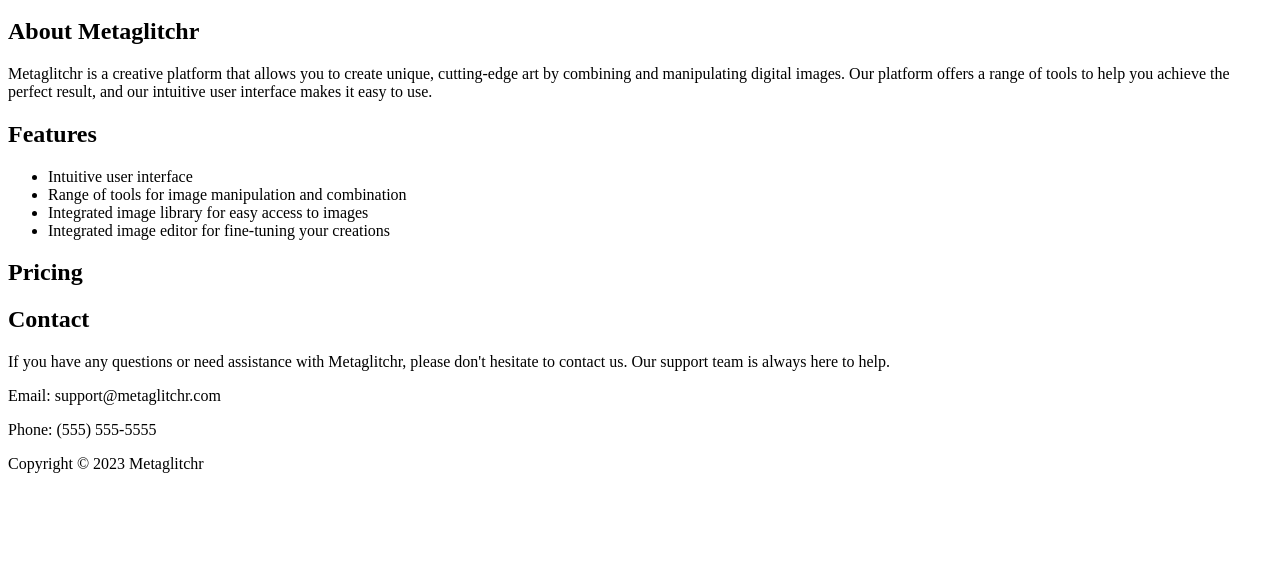
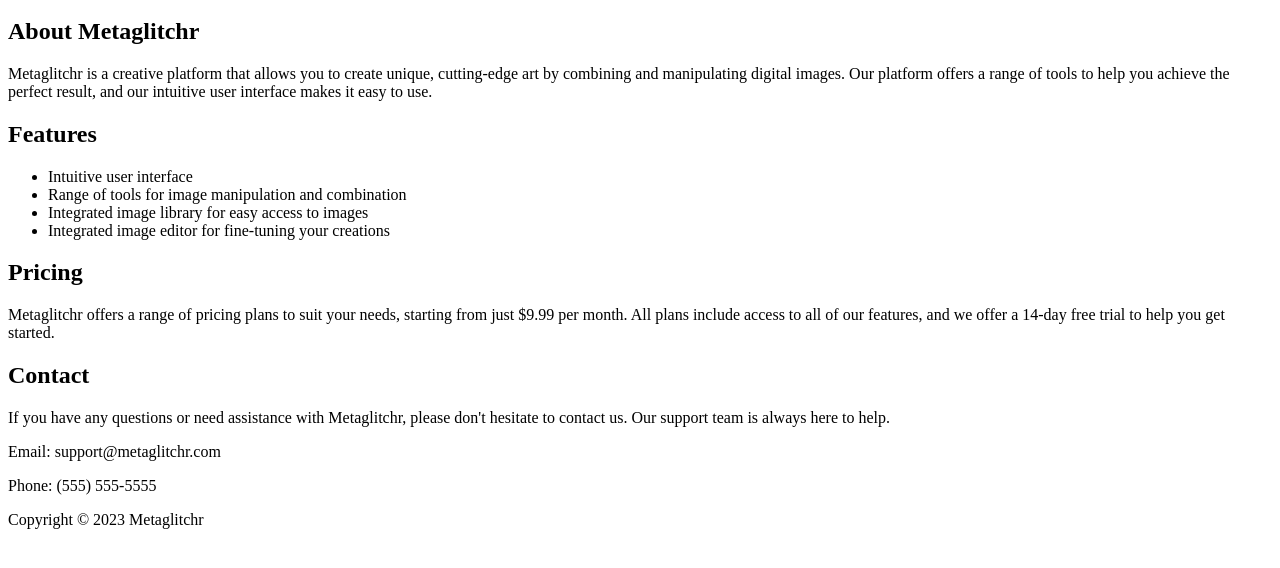
Before and after one commit to metaglitchr/QUINN, a plain HTML site: page index.html in a window 1280 px wide. Shown: the part 154-722 px from the top of the page. Drawn offline with Linux system fonts and the light colour scheme.

Commit message:
Update index.html

```diff
--- a/index.html
+++ b/index.html
@@ -32,6 +32,7 @@
       </section>
       <section id="pricing">
         <h2>Pricing</h2>
+        <p>Metaglitchr offers a range of pricing plans to suit your needs, starting from just $9.99 per month. All plans include access to all of our features, and we offer a 14-day free trial to help you get started.</p>
       </section>
       <section id="contact">
         <h2>Contact</h2>
```
